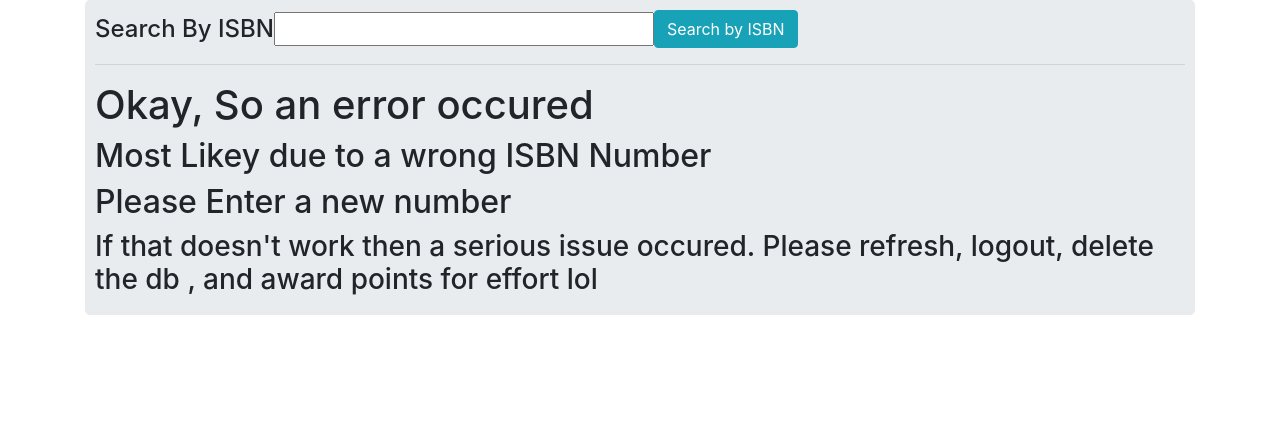
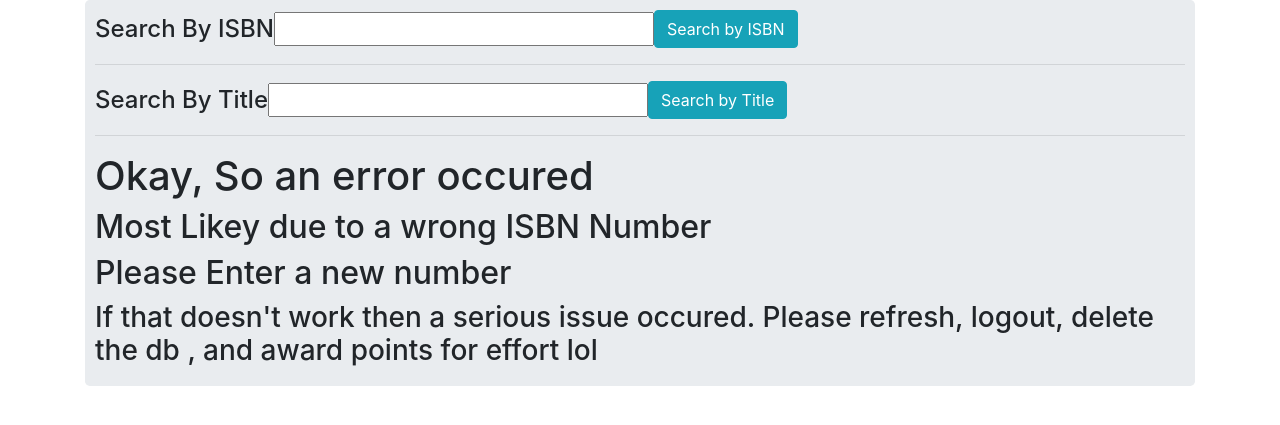
Before and after one commit to Terron23/IS211_Assignments_Final, a Flask app: page /error in a window 1280 px wide. Shown: the part 56-481 px from the top of the page. Run offline with Flask 2, Linux system fonts and the light colour scheme; a user stored in the database is signed in; some libraries are stand-ins or nearby versions.

Commit message:
Added title

```diff
--- a/app.py
+++ b/app.py
@@ -16,7 +16,7 @@
 
     cur = con.cursor()
     cur.execute("CREATE TABLE if not exists users (id INTEGER PRIMARY KEY, email TEXT, password TEXT);")
-    cur.execute("CREATE TABLE if not exists  booksOwned (id INTEGER PRIMARY KEY, isbn TEXT, user_id integer, author text, pagecount integer, rating text, image text);")
+    cur.execute("CREATE TABLE if not exists  booksOwned (id INTEGER PRIMARY KEY, isbn TEXT, user_id integer, author text, pagecount integer, rating text, image text, title text);")
     return con
 
 
@@ -67,12 +67,13 @@
             if len(books_saved_fetch) < 1:
                 arr = None
             else:
-                for i in books_saved_fetch:
-                    req = requests.get(f'https://www.googleapis.com/books/v1/volumes?q=isbn:{i[1]}')
-                    for j in req.json()['items']:
-                        j['volumeInfo']['isbn'] = i[1]
-                        j['volumeInfo']['user_book_id'] = i[0]
-                        arr.append(j['volumeInfo'])
+                arr = books_saved_fetch
+                # for i in books_saved_fetch:
+                #     req = requests.get(f'https://www.googleapis.com/books/v1/volumes?q=isbn:{i[1]}')
+                #     for j in req.json()['items']:
+                #         j['volumeInfo']['isbn'] = i[1]
+                #         j['volumeInfo']['user_book_id'] = i[0]
+                #         arr.append(j['volumeInfo'])
             return render_template("index.html", title="Home", session=session['username'], user_books = arr)
     except:
         return redirect("/login")
@@ -116,9 +117,12 @@
     author = request.args.get('author')
     pageCount = request.args.get('pageCount')
     rating = request.args.get('rating')
-    print(isbn, rating, pageCount, author)
-    g.db.execute("insert into booksOwned (user_id, isbn, author, pagecount, rating) values(?, ?, ?, ?, ?)",
-    [session["id"], isbn, " ".join(author), pageCount, rating])
+    image = request.args.get('image')
+    title = request.args.get('title')
+    print("------------------------------------------------")
+    print(isbn, rating, pageCount, image)
+    g.db.execute("insert into booksOwned (user_id, isbn, author, pagecount, rating, image, title) values(?, ?, ?, ?, ?, ?, ?)",
+    [session["id"], isbn, author, pageCount, rating, image.replace('>>', '&'), title])
     g.db.commit()
     books_saved = g.db.execute("SELECT * FROM booksOwned where user_id=?", [session["id"]])
     books_saved_fetch = books_saved.fetchall()
@@ -142,4 +146,4 @@
 
 if __name__=='__main__':
     app.debug = True
-    app.run(host = '0.0.0.0', port=5002)
+    app.run(host = '0.0.0.0', port=5003)
--- a/templates/index.html
+++ b/templates/index.html
@@ -46,7 +46,7 @@
                     </div>
                     <button class="btn  btn-info" type="submit">Search by ISBN</button>
                 </form>
-                <!-- <hr />
+                <hr />
                 <form class="form-inline" action="/getbooktitle" method="POST">
                     <div class="form-group">
 
@@ -55,7 +55,7 @@
                             <input type="text" name="title" required/>
                             </div>
                             <button class="btn  btn-info" type="submit">Search by Title</button>
-                    </form> -->
+                    </form>
             </h4>
             <hr />
           		{% if 'Home' in title  %}
@@ -71,22 +71,17 @@
                     {% for i in user_books%}
                         <div class="col-6">
                             <div class="row">
-                                {% if 'imageLinks' in i  %}
-                                {% if 'thumbnail' in i.imageLinks  %}
                             <div class="col-6">
-                            <img src={{i.imageLinks.thumbnail}} class="image"/>
+                            <img src="{{i[6]}}" class="img"/>
                             </div>
-
-                            {% endif %}
-                            {% endif %}
                             <div class="col-6">
                             <b>{{i.title}}</b> <br />
-                            isbn: {{i.isbn}}<br />
-                            Author: {{" | ".join(i.authors)}}<br />
-                            Page Count: {{i.pageCount}}<br />
-                            Rating: {{i.maturityRating}}<br /><br />
-                            <a href="/getbook?isbn={{i.isbn}}&title={{i.title}}" class="btn btn-primary btn-sm">View More</a><br /><br />
-                            <a href="/deletebook?id={{i.user_book_id}}" class="btn btn-danger btn-sm">Delete Book</a><br /><br />
+                            isbn: {{i[1]}}<br />
+                            Author: {{i[3].replace('[', "").replace(']', "").replace("'", "")}}<br />
+                            Page Count: {{i[4]}}<br />
+                            Rating: {{i[5]}}<br /><br />
+                            <!-- <a href="/getbook?isbn={{i.isbn}}&title={{i[7]}}" class="btn btn-primary btn-sm">View More</a><br /><br /> -->
+                            <a href="/deletebook?id={{i[0]}}" class="btn btn-danger btn-sm">Delete Book</a><br /><br />
                         </div>
                     </div>
                             <hr />
@@ -104,20 +99,26 @@
                         <div class="col-8">
                             {% if 'imageLinks' in i.volumeInfo  %}
                             {% if 'thumbnail' in i.volumeInfo.imageLinks  %}
-                            <img src={{i.volumeInfo.imageLinks.thumbnail}} class="image"/>
+                            {% set img = i.volumeInfo.imageLinks.thumbnail %}
+                            {% else %}
+                            {% set img = "#" %}
+                            {% endif %}
+                            {% else %}
+                            {% set img = "#" %}
+
+                            {% endif %}
+                            <img src={{img}} class="image"/>
                             <br />
-                            {% endif %}
-                            {% endif %}
                             <b>{{i.volumeInfo.title}}</b><br/>
                             Author: {{" | ".join(i.volumeInfo.authors)}}<br />
                             Page Count: {{i.volumeInfo.pageCount}}<br />
                             Rating: {{i.volumeInfo.maturityRating}}<br /><br />
                             {% if isbn is not none%}
-                            <form method="POST" action="/savebook?isbn={{isbn}}&pageCount={{i.volumeInfo.pageCount}}&rating={{i.volumeInfo.maturityRating}}&author={{i.volumeInfo.authors}}">
+                            <form method="POST" action="/savebook?isbn={{isbn}}&pageCount={{i.volumeInfo.pageCount}}&rating={{i.volumeInfo.maturityRating}}&author={{i.volumeInfo.authors}}&image={{img.replace('&', '>>')}}&title={{i.volumeInfo.title}}">
                                 <input type="submit" value="Save" class="btn btn-success"/>
                             </form>
                             {% else %}
-                            <form method="POST" action="/savebook?isbn={{i.volumeInfo.title}}&pageCount={{i.volumeInfo.pageCount}}&rating={{i.volumeInfo.maturityRating}}&author={{i.volumeInfo.authors|join(' | ') }}">
+                            <form method="POST" action="/savebook?isbn={{isbn}}&pageCount={{i.volumeInfo.pageCount}}&rating={{i.volumeInfo.maturityRating}}&author={{i.volumeInfo.authors}}&image={{img.replace('&', '>>')}}&title={{i.volumeInfo.title}}">
                                 <input type="submit" value="Save" class="btn btn-success"/>
                             </form>
                             {% endif %}
```
Also changed, not shown: user_books.db.
